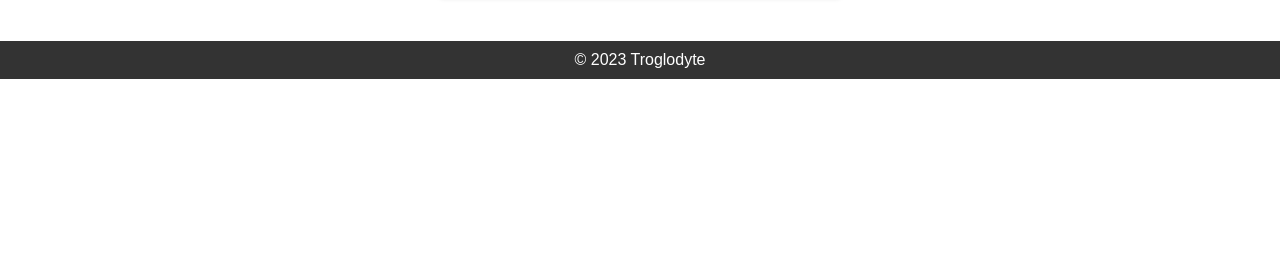
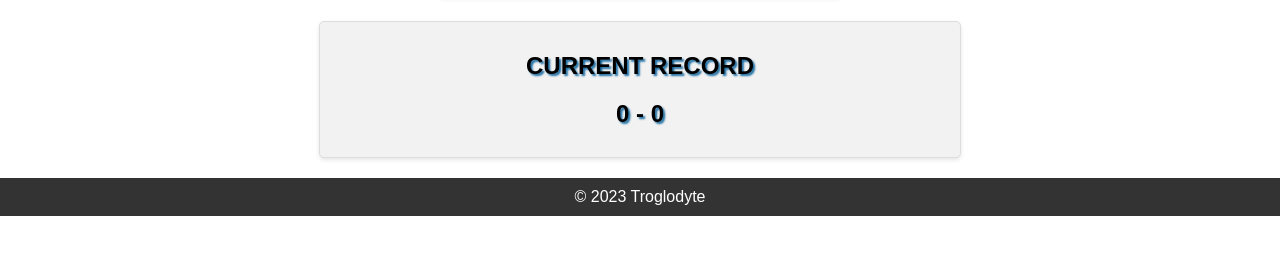
Before and after one commit to jacobsmit/Intramural-Basketball-Team-Management-, a plain HTML site: page index.html in a window 1280 px wide. Shown: the part 533-788 px from the top of the page. Drawn offline with Linux system fonts and the light colour scheme.

Commit message:
created current record on homepage

```diff
--- a/index.html
+++ b/index.html
@@ -26,6 +26,10 @@
       <p>We are a dedicated group of basketball enthusiasts...</p>
       <img src="images/group.jpeg">
     </div>
+    <div class="season-record">
+      <h2>CURRENT RECORD</h2>
+      <h2>0 - 0</h2>
+    </div>
   </main>
 
   <footer>
--- a/styles.css
+++ b/styles.css
@@ -49,6 +49,21 @@ main {
   border: 2px solid #333;
   border-radius: 5px;
   box-shadow: 0 2px 4px rgba(0, 0, 0, 0.1);
+}
+
+.season-record {
+  background-color: #f2f2f2;
+  border: 1px solid #ddd;
+  padding: 10px;
+  border-radius: 5px;
+  box-shadow: 0 2px 4px rgba(0, 0, 0, 0.1);
+  width: 50%;
+  margin: auto;
+}
+
+.season-record h2 {
+  text-shadow: 2px 2px 2px #1C6EA4;
+  text-align: center;
 }
 
 table {
```
